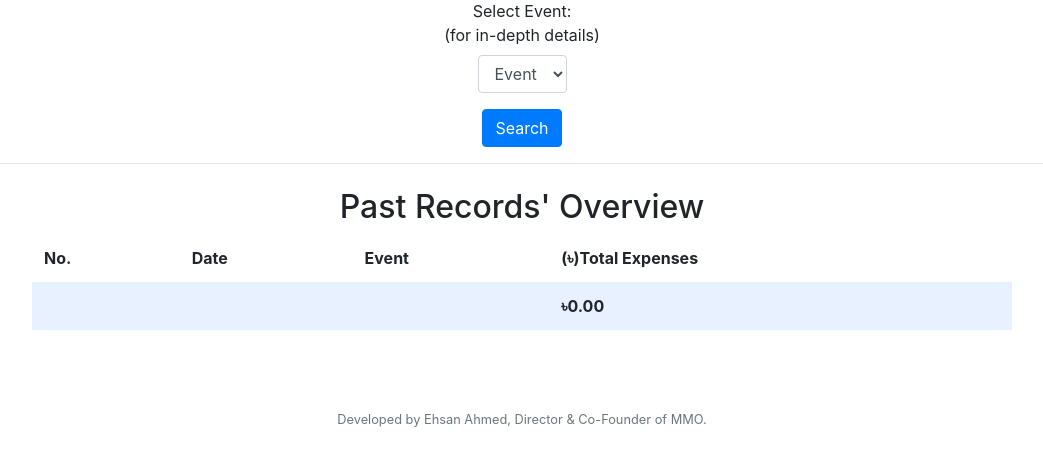
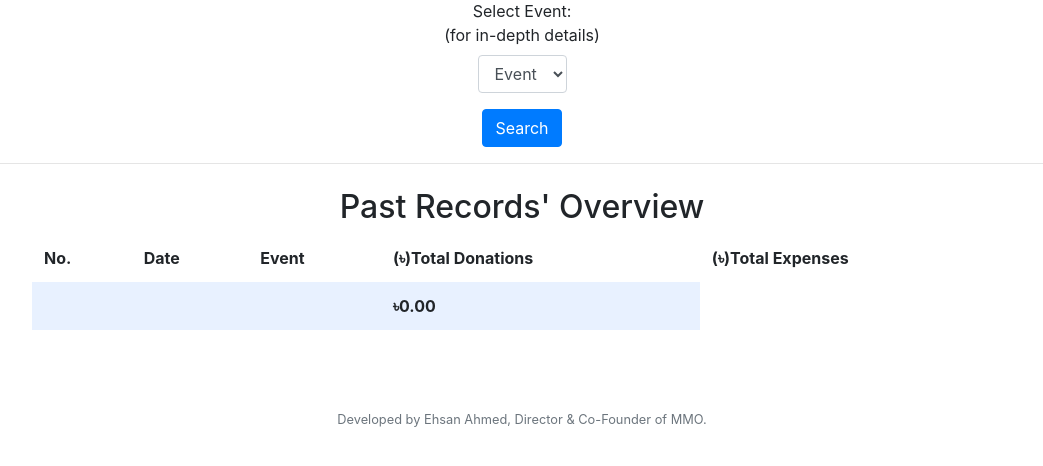
Before and after one commit to ehsansth/MMO-Management, a Flask app: page /past in a window 1280 px wide. Shown: the part 125-591 px from the top of the page, without its empty margins (118-1161 px from the left). Run offline with Flask 2, Linux system fonts and the light colour scheme; a user stored in the database is signed in; data that the repository does not hold is empty; some libraries are stand-ins or nearby versions.

Commit message:
added donations column in past.html

```diff
--- a/application.py
+++ b/application.py
@@ -304,7 +304,14 @@ def past():
             else:
                 total = total + float(events[i]['total'])
         total = bdt(total)
-        return render_template("past.html", vent=vent, events=events, total=total)
+        donations = 0.0
+        for j in range(len(events)):
+            if events[j]['donations'] == None:
+                events[j]['donations'] = 0.0
+                total = total + float(events[j]['total'])
+            else:
+                total = total + float(events[j]['total'])
+        return render_template("past.html", vent=vent, events=events, total=total, donations=donations)
 
 
 def errorhandler(e):
--- a/templates/past.html
+++ b/templates/past.html
@@ -28,6 +28,7 @@
                     <th>No.</th>
                     <th>Date</th>
                     <th>Event</th>
+                    <th>(৳)Total Donations</th>
                     <th>(৳)Total Expenses</th>
                 </tr>
             </thead>
@@ -38,6 +39,7 @@
                                 <td>{{ events.id }}</td>
                                 <td>{{ events.date }}</td>
                                 <td>{{ events.event }}</td>
+                                <td>{{ events.donations }}</td>
                                 <td>{{ events.total }}</td>
                             </tr>
                     {% endfor %}
@@ -45,8 +47,11 @@
                         <td></td>
                         <td></td>
                         <td></td>
+                        {% if donations %}
+                            <td><b>{{ donations }}</b></td>
+                        {% endif %}
                         {% if total %}
-                        <td><b>{{ total }}</b></td>
+                            <td><b>{{ total }}</b></td>
                         {% endif %}
                     </tr>
             </tbody>
```
